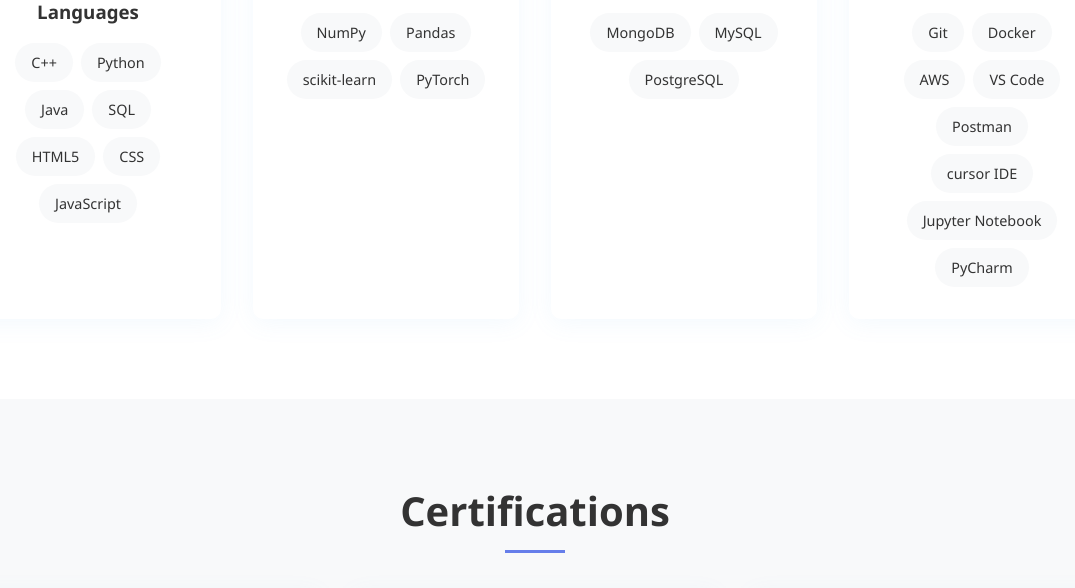
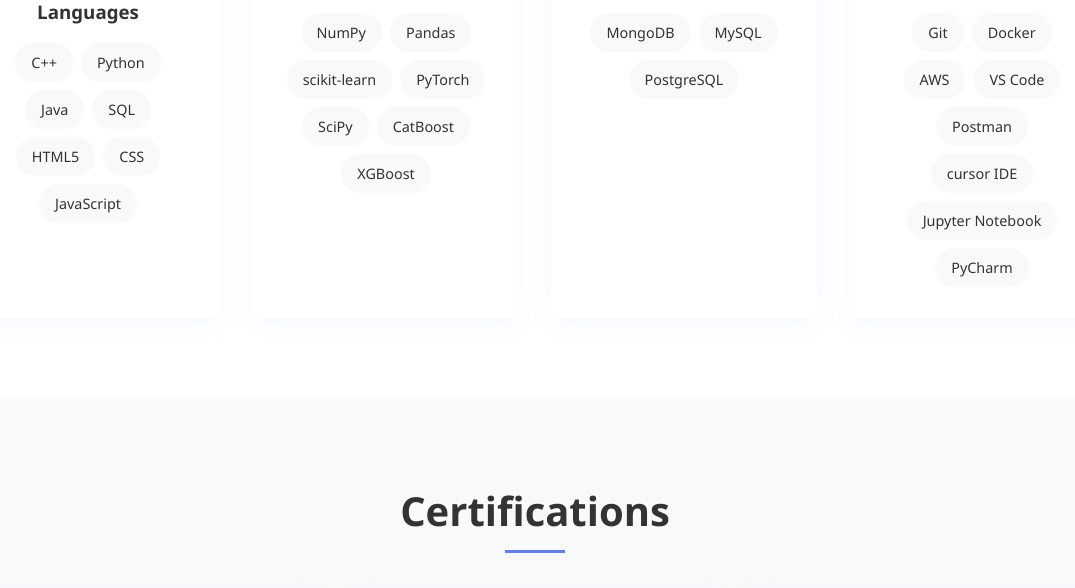
Before and after one commit to DanishAhmed33/Danish-Ahmed, a plain HTML site: page index.html in a window 1280 px wide. Shown: the part 4253-4841 px from the top of the page, without its empty margins (105-1180 px from the left). Drawn offline with Linux system fonts and the light colour scheme.

Commit message:
skills addition

```diff
--- a/index.html
+++ b/index.html
@@ -1358,6 +1358,11 @@
                         <span class="skill-item">Pandas</span>
                         <span class="skill-item">scikit-learn</span>
                         <span class="skill-item">PyTorch</span>
+                        <span class="skill-item">SciPy</span>
+                        <span class="skill-item">CatBoost</span>
+                        <span class="skill-item">XGBoost</span>
+
+
                         <!-- <span class="skill-item">TensorFlow</span> -->
 
                     </div>
```
